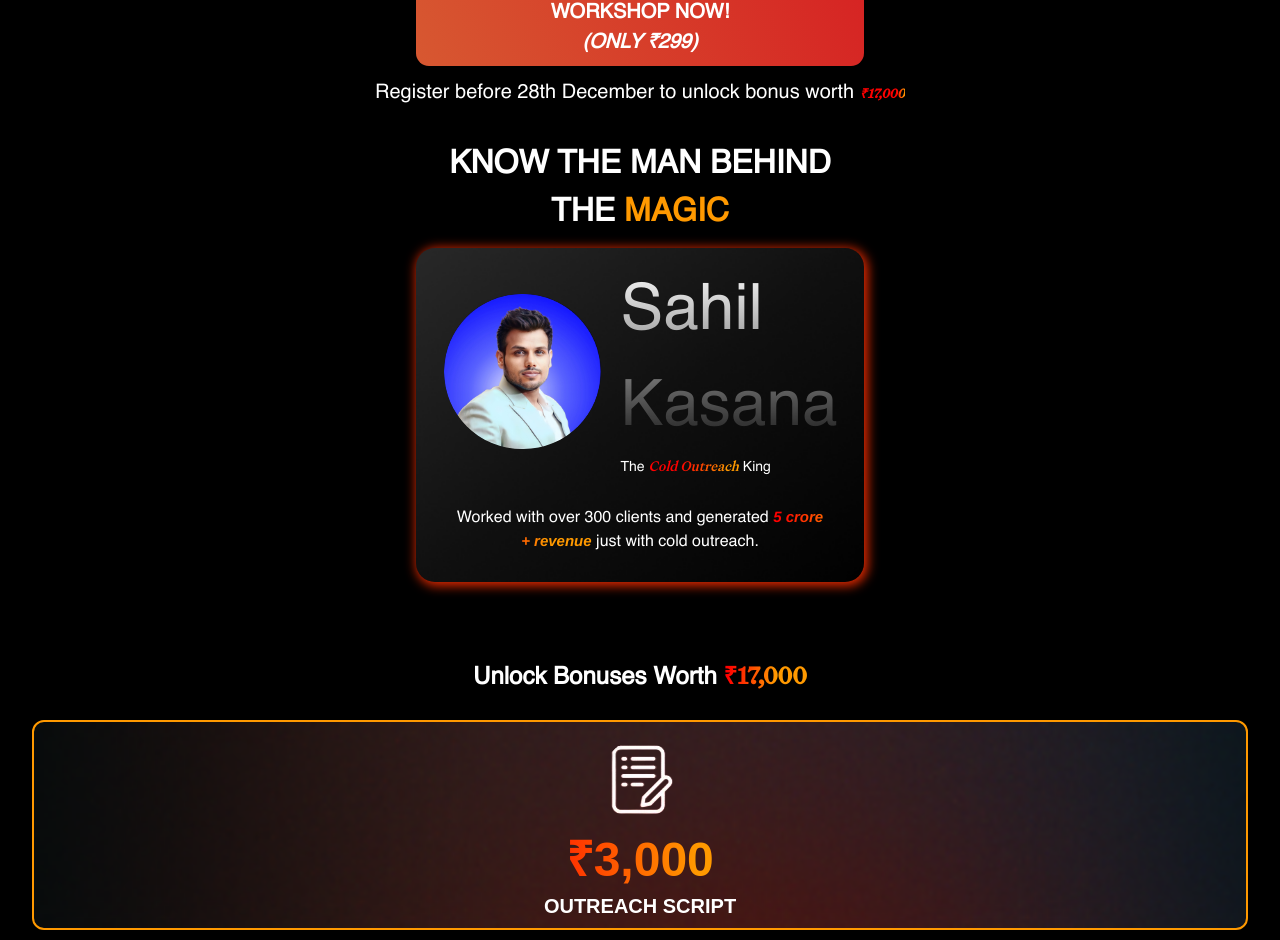
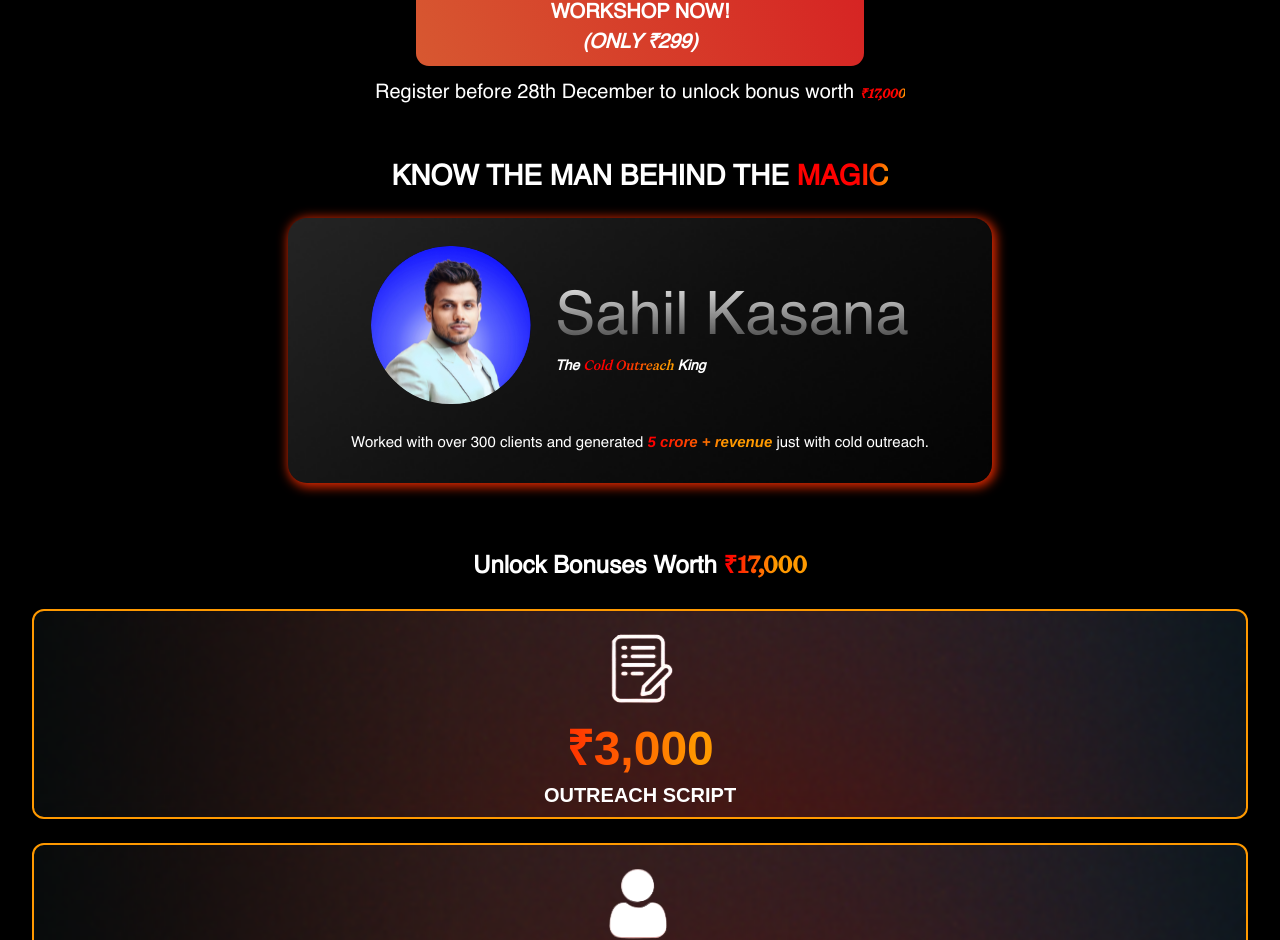
Before and after one commit to ShayanJamil519/uk-landing-page, a Next.js app: page / in a window 1280 px wide. Shown: the part 4019-4959 px from the top of the page. Built offline with nearby package versions, Linux system fonts and the light colour scheme; a web font is replaced by a local one.

Commit message:
UI Fixes

```diff
--- a/src/components/Results.jsx
+++ b/src/components/Results.jsx
@@ -42,12 +42,24 @@ const Results = () => {
 
       <JoinNowCTA />
 
-      <div className="mt-8 w-[90%] sm:w-[50%] lg:w-[35%] mx-auto">
-        <h2 className="text-white font-bold text-[13px] lg:text-[32px] md:text-[24px]">
-          KNOW THE MAN BEHIND THE <span className="text-[#f90]">MAGIC</span>
+      <div className="mt-8 md:mt-12 w-[90%] sm:w-[70%] lg:w-[55%] mx-auto">
+        <h2 className="text-white font-bold text-[18px] lg:text-[28px] md:text-[24px] sm:text-[22px]">
+          KNOW THE MAN BEHIND THE{" "}
+          <span
+            className="font-bold "
+            style={{
+              background:
+                "linear-gradient(275deg, #F90 -18.67%, #F90 -1.55%, #F00 32.81%)",
+              backgroundClip: "text",
+              WebkitBackgroundClip: "text",
+              WebkitTextFillColor: "transparent",
+            }}
+          >
+            MAGIC
+          </span>
         </h2>
         <div
-          className="rounded-2xl my-3 px-2 py-4"
+          className="rounded-2xl mt-5 px-2 py-4 md:pt-7"
           style={{
             borderRadius: "19px",
             background:
@@ -60,13 +72,17 @@ const Results = () => {
           }}
         >
           {/* c:\Users\RB Tech\Downloads\Rectangle 11.png */}
-          <div className="flex justify-center gap-8 md:gap-5 items-center ">
+          <div className="flex justify-center gap-2 sm:gap-5 md:gap-6 items-center ">
             <div className="">
-              <img src="/men.svg" alt="logo" />
+              <img
+                src="/men.svg"
+                alt="logo"
+                className="w-[120px] md:w-[160px]"
+              />
             </div>
-            <div className="flex w-1/2 flex-col">
+            <div className="flex  flex-col">
               <h2
-                className="text-[24px] md:text-[40px] lg:text-[64px]"
+                className="text-[27px] md:text-[40px] lg:text-[60px]"
                 style={{
                   background:
                     "linear-gradient(180deg, #FFF 0%, rgba(255, 255, 255, 0.00) 100%)",
@@ -80,7 +96,7 @@ const Results = () => {
               >
                 Sahil Kasana
               </h2>
-              <h4 className="text-left text-[14px] text-white">
+              <h4 className="text-left -mt-2 font-bold italic text-[14px] text-white">
                 The{" "}
                 <span
                   className=" font-epicene"
@@ -103,7 +119,7 @@ const Results = () => {
               </h4>
             </div>
           </div>
-          <h2 className="mt-7 mb-3 mx-7 text-center text-white font-helvetica">
+          <h2 className="mt-7 mb-3 mx-1 text-[15px] text-center text-white font-helvetica">
             Worked with over 300 clients and generated{" "}
             <span
               style={{
@@ -113,7 +129,7 @@ const Results = () => {
                 WebkitBackgroundClip: "text",
                 WebkitTextFillColor: "transparent",
                 fontFamily: "Helvetica",
-                fontSize: "15px",
+
                 fontStyle: "italic",
                 fontWeight: "700",
                 lineHeight: "normal",
```
